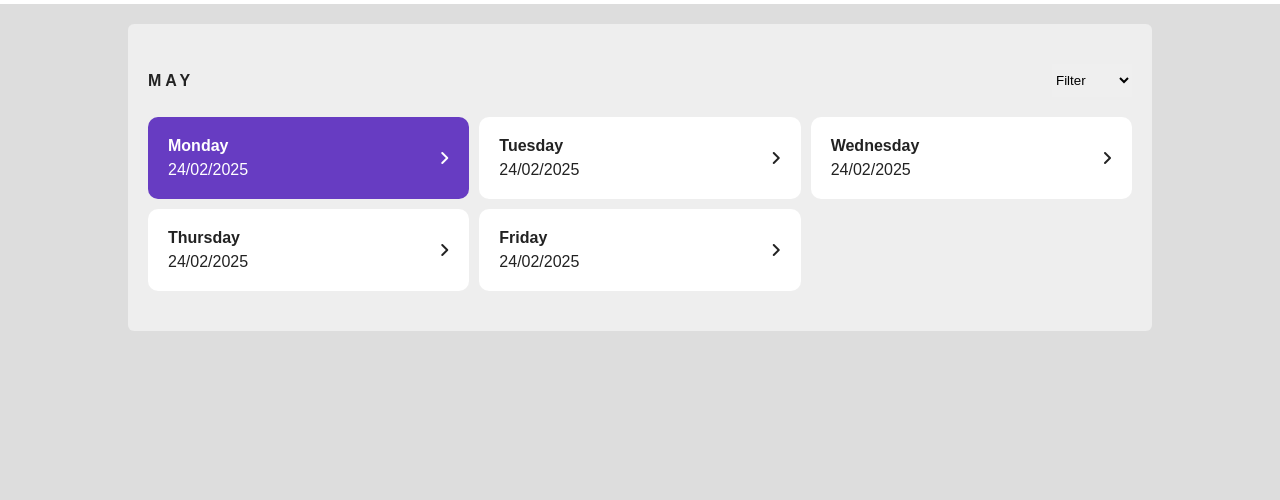
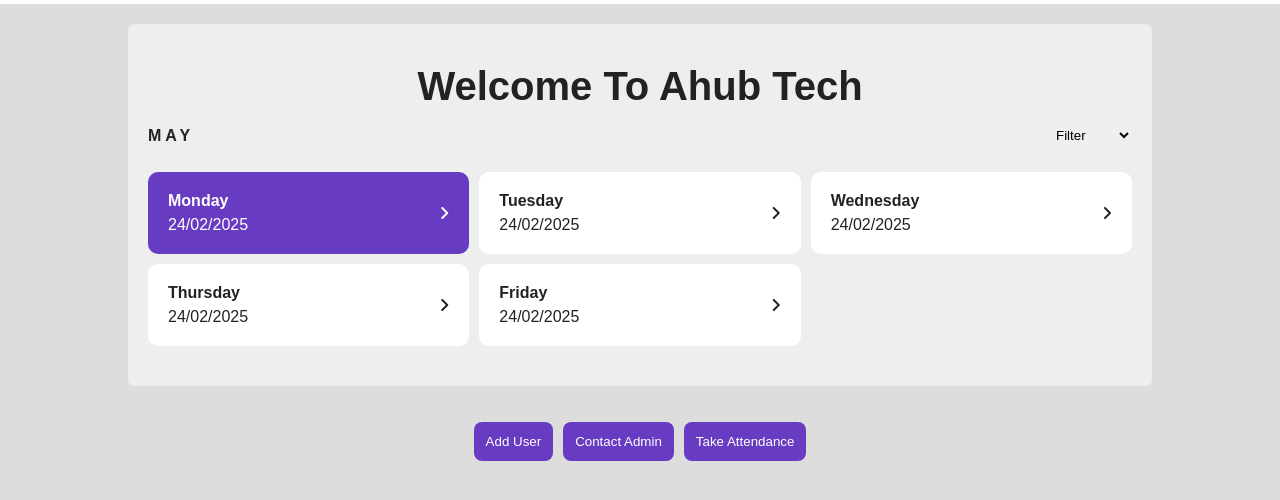
Before and after one commit to njxpaulson/A-HUB-attendance-app, a plain HTML site: page index.html in a window 1280 px wide. Shown: the part 66-566 px from the top of the page. Drawn offline with Linux system fonts and the light colour scheme.

Commit message:
Add files via upload

```diff
--- a/index.html
+++ b/index.html
@@ -16,6 +16,9 @@
     </header>
 
     <main>
+        <div class="welcome">
+            <h1>Welcome To Ahub Tech</h1>
+        </div>
         <section class="nav">
             <div class="month">
                 <span>MAY</span>
@@ -125,6 +128,13 @@
         </div>
     </section>
 
+        <div class="btn">
+
+            <button>Add User</button>
+            <button> Contact Admin</button>
+            <button>Take Attendance</button>
+        </div>
+
     <!-- <footer>
         <div class="wrapper">
             <p>A-HUB TECHNOLOGIES &copy; 2025. All rights reserved</p>
--- a/style.css
+++ b/style.css
@@ -9,7 +9,13 @@
 html {
     scroll-behavior: smooth;
 }
-
+h1{
+    font-size: 40px;
+    font-weight: 600;
+    margin-bottom: 10px;
+    display: block;
+    text-align: center;
+}
 body {
     width: 100%;
     font-family: Arial, Helvetica, sans-serif;
@@ -178,7 +184,25 @@ section.attendance .headings, .user-details {
     color: #fff;
     background-color: #28b05c8c;
 }
+.btn button{
+    padding: 12px;
 
+    color: #fff;
+    background-color: #673cc2;
+    border-radius: 8px;
+    cursor: pointer;
+}
+.btn{
+    margin: 0 0 20px;
+    display: flex;
+    gap: 10px;
+    justify-content: center;
+    margin: 0 auto;
+    padding: 0 10px;
+    height: 70px;
+    align-items: center;
+    max-width: 1024px;
+}
 /* footer {
     background-color: #222;
 }
```
Also changed, not shown: admin_login.html (added, +11 -0 lines).
